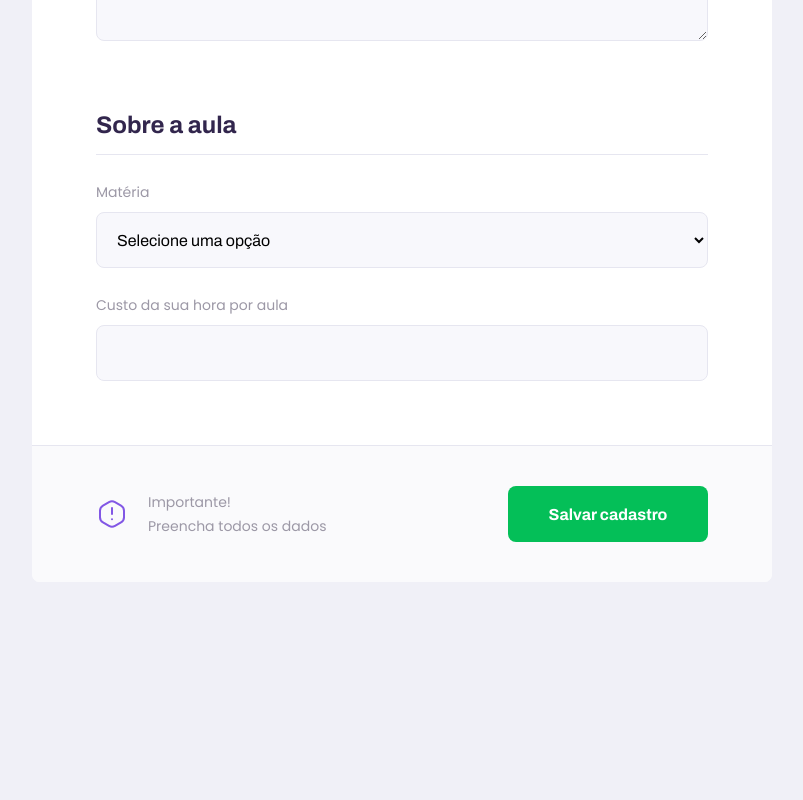
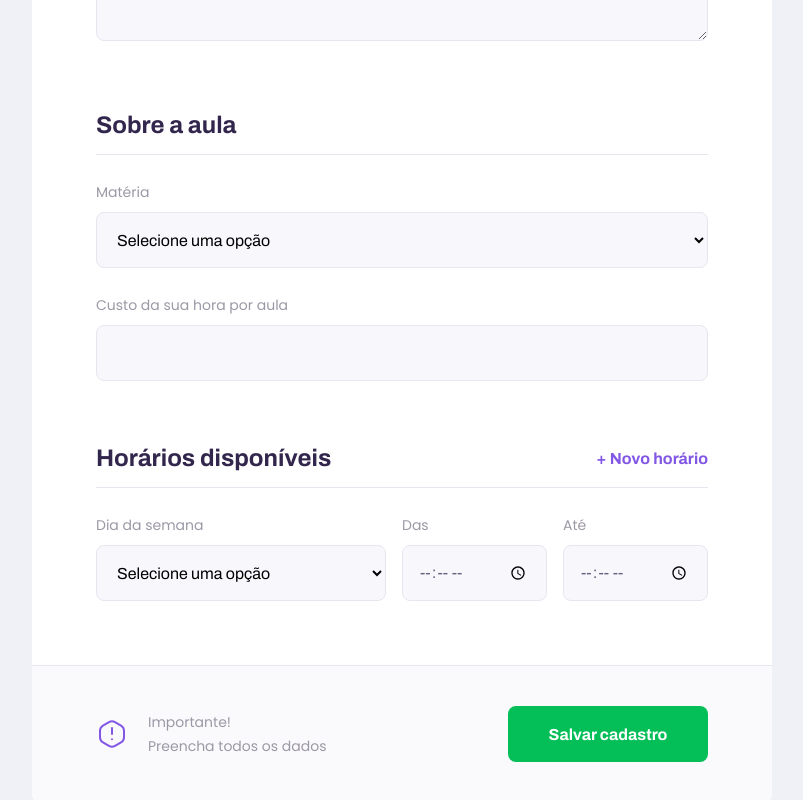
Before and after one commit to brenda-miranda/proffy, a React (Create React App) app in the folder web/: page /give-classes in a window 1280 px wide. Shown: the part 910-1710 px from the top of the page, without its empty margins (238-1041 px from the left). Before the commit the page ends 1492 px from the top, so only its background shows below. Built offline with nearby package versions, Linux system fonts and the light colour scheme; the HTML template or start-up script is replaced by a standard one.

Commit message:
Create a new function to add new schedule items

```diff
--- a/web/src/pages/TeacherForm/index.tsx
+++ b/web/src/pages/TeacherForm/index.tsx
@@ -1,4 +1,4 @@
-import React from 'react';
+import React, { useState } from 'react';
 import PageHeader from '../../components/PageHeader';
 import warningIcon from '../../assets/images/icons/warning.svg';
 
@@ -8,6 +8,17 @@ import Textarea from '../../components/Textarea';
 import Select from '../../components/Select';
 
 function TeacherForm() {
+   const [scheduleItems, setScheduleItems] = useState([
+      { week_day: 0, from: '', to: '' }
+   ]);
+
+   function addNewScheduleItem() {
+      setScheduleItems([
+         ...scheduleItems,
+         { week_day: 0, from: '', to: '' }
+      ]);
+   }
+
    return (
       <div id="page-teacher-form" className="container">
          <PageHeader
@@ -44,6 +55,37 @@ function TeacherForm() {
                <Input name="cost" label="Custo da sua hora por aula" />
          </fieldset>
 
+         <fieldset>
+            <legend>Horários disponíveis
+            <button type="button" onClick={addNewScheduleItem}>
+               + Novo horário
+            </button>
+            </legend>
+
+            {scheduleItems.map(scheduleItem => {
+               return (
+                  <div key={scheduleItem.week_day} className="schedule-item">
+                   <Select
+                     name="week_day"
+                     label="Dia da semana"
+                     options={[
+                        { value: '0', label: 'Domingo' },
+                        { value: '1', label: 'Segunda-feira' },
+                        { value: '2', label: 'Terça-feira' },
+                        { value: '3', label: 'Quarta-feira' },
+                        { value: '4', label: 'Quinta-feira' },
+                        { value: '5', label: 'Sexta-feira' },
+                        { value: '6', label: 'Sábado' },
+                     ]}
+                  />
+
+                  <Input name="from" label="Das" type="time" />
+                  <Input name="to" label="Até" type="time" />
+               </div>
+               )
+            })}
+         </fieldset>
+
          <footer>
             <p>
                <img src={warningIcon} alt="Aviso importante" />
```
